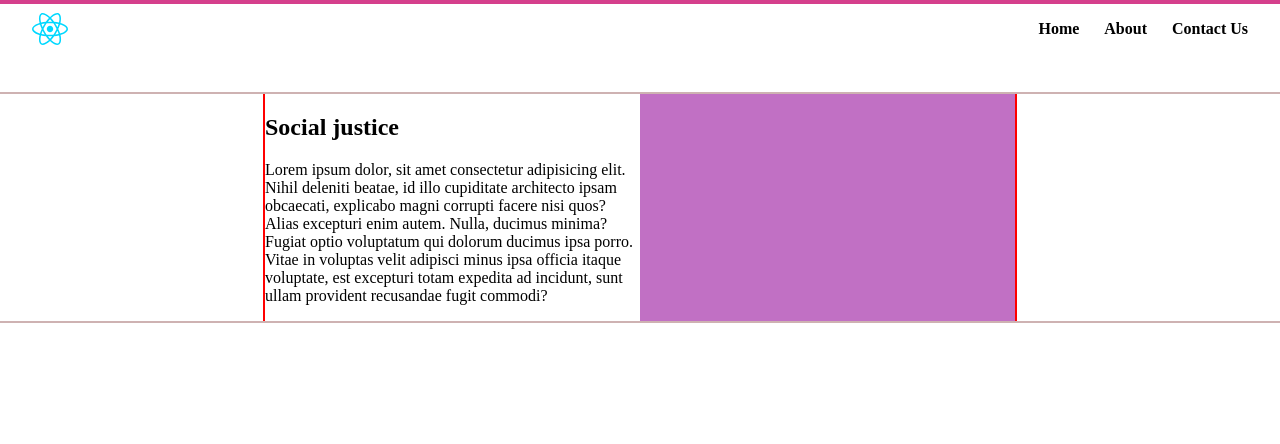
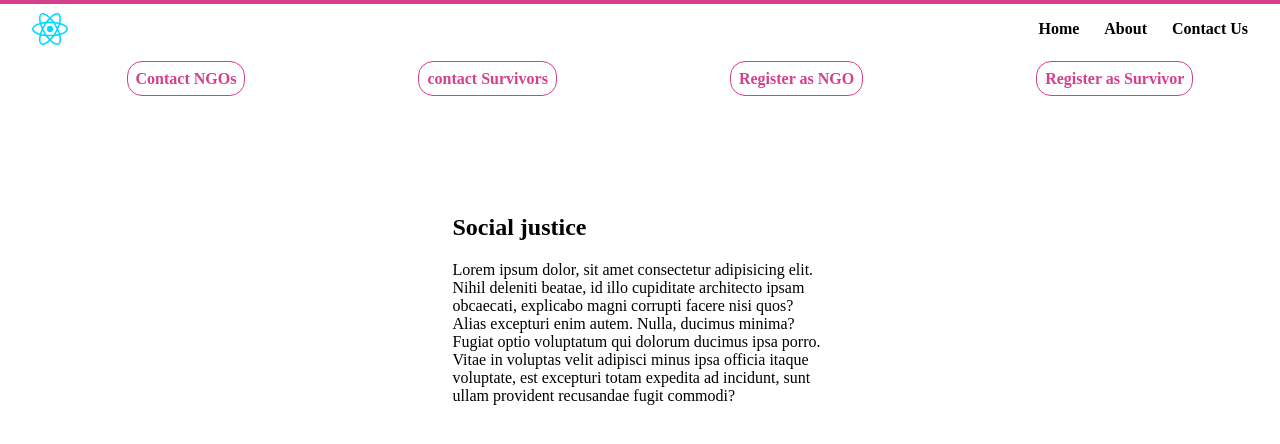
Before and after one commit to AnujDagade/EquitableElevationHack, a React (Vite) app: page / in a window 1280 px wide. Shown: the top 444 px of the page. Built offline with nearby package versions, Linux system fonts and the light colour scheme.

Commit message:
Contact and about added!

```diff
--- a/src/App.jsx
+++ b/src/App.jsx
@@ -3,26 +3,17 @@ import './App.css'
 import Navbar from './components/Navbar/Navbar'
 import Hero from './components/Hero/Hero'
 import Content from './components/Content/Content'
-import {
-  BrowserRouter as Router,
-  RouterProvider,
-  Routes,
-  Route,
-  Link
-} from "react-router-dom";
+
+
 function App() {
 
 
   return (
     <>
-      <Router>
-        <Navbar />
-        <Routes>
-          <Route path='/' element={<Hero />} />
-        </Routes>
-      </Router>
 
-      {/* <Content /> */}
+      {/* <Navbar /> */}
+      <Content />
+
     </>
   )
 }
--- a/src/components/Content/Content.jsx
+++ b/src/components/Content/Content.jsx
@@ -13,7 +13,10 @@ import {
 import Register from '../Registration/Register'
 import { getInfo } from '../../api/localStorage'
 import { nanoid } from 'nanoid'
-
+import Navbar from '../Navbar/Navbar'
+import Hero from '../Hero/Hero'
+import About from '../Static/About'
+import Contact from '../Static/Contact'
 
 
 function VicCards(props) {
@@ -55,12 +58,16 @@ export default function Content() {
     <div className='content'>
 
       <Router>
+        <Navbar />
         <TopBar />
         <Routes>
+          <Route  path='/' element={<Hero />} />
           <Route  path='/victims' element={<VicCards user="victim" />} />
           <Route  path='/ngo' element={<VicCards user="ngo" />} />
           <Route  path='/ngo_register' element={<Register who="ngo" />} />
           <Route  path='/victim_register' element={<Register who="victim" />} />
+          <Route path='/about' element={<About />} />
+          <Route path='/contact' element={<Contact />} />
         </Routes>
       </Router>
 
--- a/src/components/Content/TopBar.jsx
+++ b/src/components/Content/TopBar.jsx
@@ -7,10 +7,10 @@ export default function TopBar() {
   return (
     <div className='TopBar'>
         <ul className='features'>
-            <li><Link to="/ngo">Contact NGO</Link></li>
-            <li><Link to="/victims">Victims</Link></li>
-            <li><Link to="/ngo_register">Register NGO</Link></li>
-            <li><Link to="/victim_register">Register Victim</Link></li>
+            <li><Link to="/ngo">Contact NGOs</Link></li>
+            <li><Link to="/victims">contact Survivors</Link></li>
+            <li><Link to="/ngo_register">Register as NGO</Link></li>
+            <li><Link to="/victim_register">Register as Survivor</Link></li>
         </ul>
     </div>
   )
--- a/src/components/Hero/Hero.css
+++ b/src/components/Hero/Hero.css
@@ -1,26 +1,51 @@
 .Hero {
     display: flex;
     flex-direction: row;
-    outline:rgb(206, 178, 178) solid 2px;
+    /* outline:rgb(206, 178, 178) solid 2px; */
     justify-content: center;
     align-items: center;
-    margin-top: 40px;
+    margin-top: 90px;
+
 }
 
 .info{
     display: flex;
-    outline:red solid 2px;
-
+    /* outline:red solid 2px; */
+    /* background-color: rgb(193, 112, 196); */
 
 }
 
 .info-picture{
     width: 150px;
     min-width: 375px;
-    background-color: rgb(193, 112, 196);
+    /* background-color: rgb(193, 112, 196); */
+    display: flex;
+    justify-content: center;
+    align-items: center;
 }
 
 .info-text{
     width: 375px;
+    /* color: white; */
+}
 
+.info-picture > button {
+    margin-left: 25px;
+    padding-left: 30px;
+    padding-right: 30px;
+    padding-top: 8px;
+    padding-bottom: 8px;
+    border: none;
+    border-radius: 20px;
+    outline: black solid 1px;
+    background-color: transparent;
+    font-size: 1.125rem;;
+    color: rgba(45, 55, 72, 1);
+    cursor: pointer;
 }
+
+.info-picture > button:hover {
+    color: #d53f8c;
+    outline-color: #d53f8c;
+    box-shadow: 0 4px 6px -1px rgba(0, 0, 0, .1), 0 2px 4px -1px rgba(0, 0, 0, .06);
+}
--- a/src/components/Hero/Hero.jsx
+++ b/src/components/Hero/Hero.jsx
@@ -1,5 +1,7 @@
 import React from 'react'
 import './Hero.css'
+
+
 
 export default function Hero() {
     return (
@@ -15,9 +17,9 @@ export default function Hero() {
                     </p>
 
                 </div>
-                <div className="info-picture">
-
-                </div>
+                {/* <div className="info-picture">
+                    <button onClick={()=> location.href = "/"}>Click to Start</button>
+                </div> */}
             </div>
         </div>
     )
--- /dev/null
+++ b/src/components/Static/About.jsx
@@ -0,0 +1,13 @@
+import React from 'react'
+import './style.css'
+
+export default function () {
+    return (
+        <div className='container'>
+            <p>
+                This website is for Hackathon. This website helps Domestic abuse surviors and NGO's
+                to contact each other
+            </p>
+        </div>
+    )
+}
--- /dev/null
+++ b/src/components/Static/Contact.jsx
@@ -0,0 +1,10 @@
+import React from 'react'
+import './style.css'
+
+export default function Contact() {
+  return (
+    <div className='container'>
+        Linked in:
+    </div>
+  )
+}
--- /dev/null
+++ b/src/components/Static/style.css
@@ -0,0 +1,6 @@
+.container{
+    padding: 80px;
+    display: flex;
+    justify-content: center;
+    align-items: center;
+}
```
